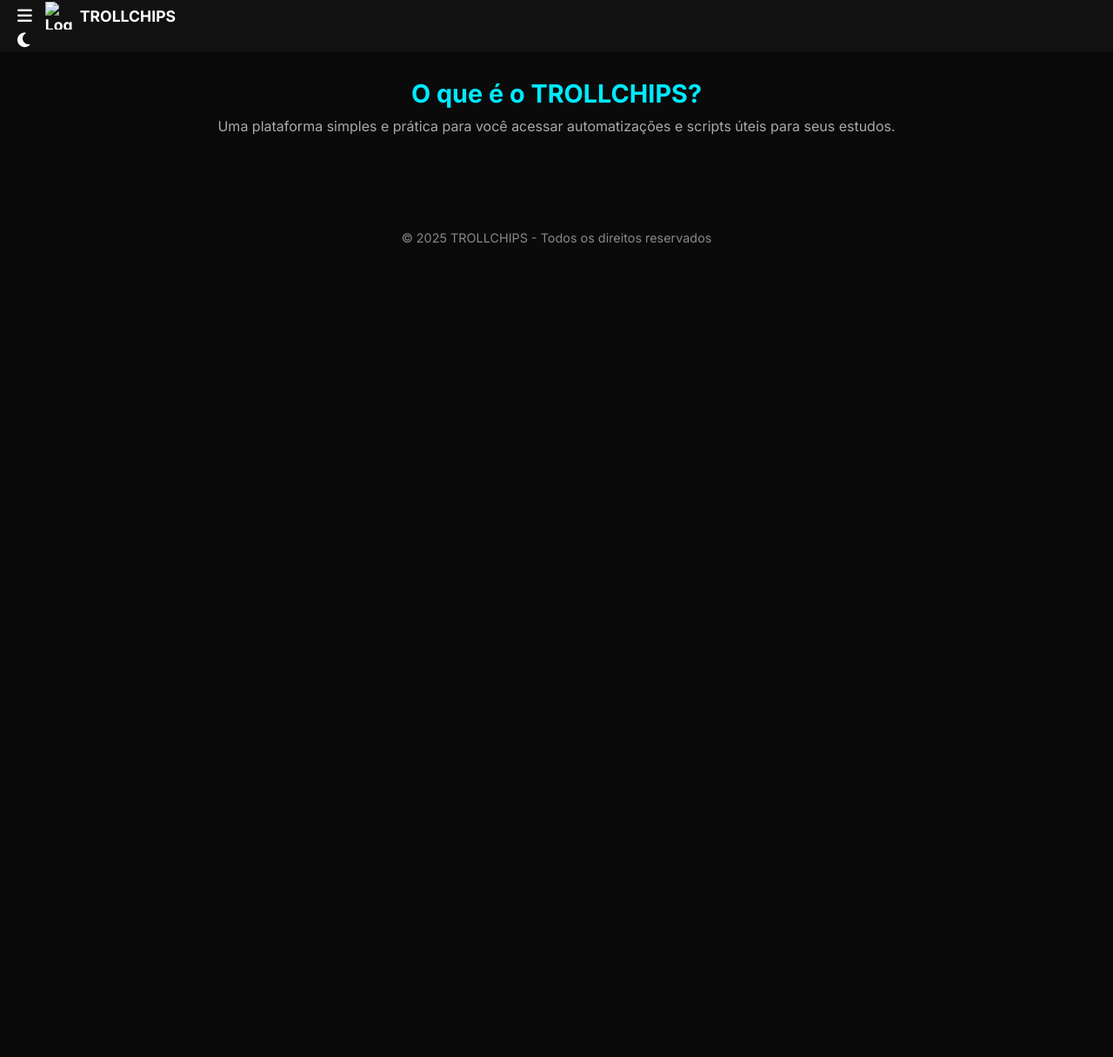
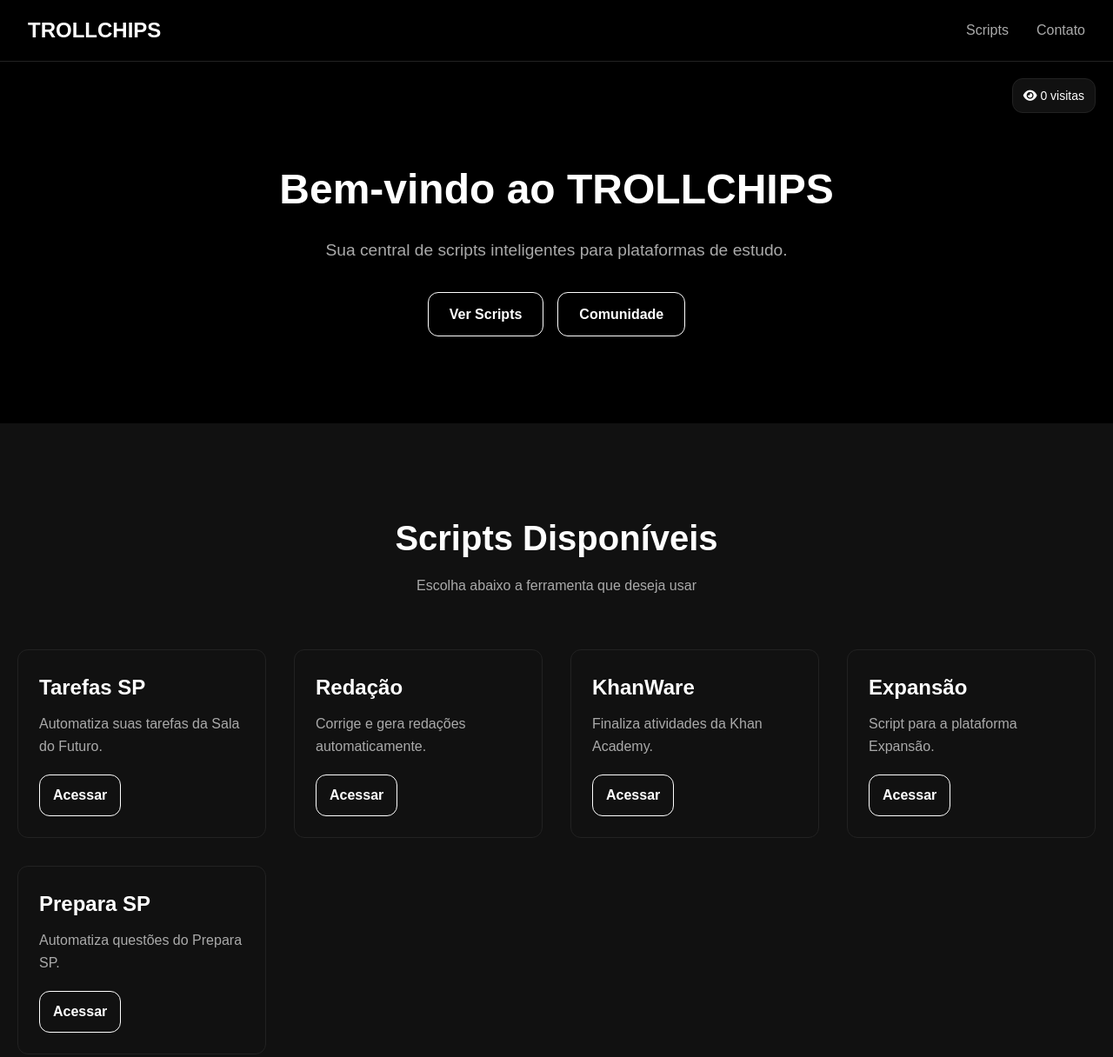
Before and after one commit to cryptitys/Trollchipss.tarefas, a plain HTML site: page index.html in a window 1280 px wide. Shown: the top 1216 px of the page at 87% size. Before the commit the page ends 800 px from the top, so only its background shows below. Drawn offline with Linux system fonts and the light colour scheme; no server answers.

Commit message:
Update index.html

```diff
--- a/index.html
+++ b/index.html
@@ -3,261 +3,253 @@
 <head>
   <meta charset="UTF-8">
   <meta name="viewport" content="width=device-width, initial-scale=1.0">
-  <title>TROLLCHIPS</title>
-  <link href="https://fonts.googleapis.com/css2?family=Inter:wght@300;400;500;600;700;800&display=swap" rel="stylesheet">
+  <title>TROLLCHIPS • Central de Scripts</title>
   <link rel="stylesheet" href="https://cdnjs.cloudflare.com/ajax/libs/font-awesome/6.4.0/css/all.min.css">
-  <link rel="shortcut icon" href="logo-trollchips.png" type="image/png">
-  <link rel="stylesheet" href="src/css/styles.css">
-</head>
-<body data-theme="dark">
   <style>
-  /* Reset */
-* { margin: 0; padding: 0; box-sizing: border-box; font-family: 'Inter', sans-serif; }
-
-body[data-theme="dark"] { background: #0a0a0a; color: #fff; }
-body[data-theme="light"] { background: #f5f5f5; color: #111; }
-
-/* Loader */
-.loader {
-  position: fixed; top: 0; left: 0; width: 100%; height: 100%;
-  background: #0a0a0a; display: flex; justify-content: center; align-items: center;
-  z-index: 2000; transition: opacity 0.5s ease, visibility 0.5s ease;
+    :root {
+      --bg-dark: #000;
+      --bg-light: #111;
+      --text-primary: #fff;
+      --text-secondary: #aaa;
+      --card-bg: #111;
+      --border-color: #222;
+      --radius: 0.75rem;
+      --transition: 0.3s ease;
     }
-.loader.hidden { opacity: 0; visibility: hidden; }
-.loader-content { text-align: center; }
-.loader-logo { width: 80px; margin-bottom: 20px; animation: pulse 1.5s infinite; }
-.loader-title { font-size: 2rem; color: #00eaff; }
-.loader-subtitle { font-size: 1.2rem; color: #bbb; }
-@keyframes pulse { 0%,100% { transform: scale(1); } 50% { transform: scale(1.1); } }
-
-/* Navbar */
-.navbar {
-  position: fixed; top: 0; left: 0; right: 0; height: 60px;
-  background: #111; display: flex; align-items: center; justify-content: space-between;
-  padding: 0 20px; box-shadow: 0 2px 6px rgba(0,0,0,0.4); z-index: 1000;
+    * {
+      margin: 0;
+      padding: 0;
+      box-sizing: border-box;
     }
-.nav-left { display: flex; align-items: center; gap: 15px; }
-.logo { display: flex; align-items: center; font-weight: 700; font-size: 1.1rem; color: #fff; text-decoration: none; }
-.theme-toggle, .sidebar-toggle {
-  background: none; border: none; color: #fff; font-size: 1.2rem; cursor: pointer; transition: 0.3s;
+    body {
+      font-family: "Urbanist", sans-serif;
+      background-color: var(--bg-dark);
+      color: var(--text-primary);
+      line-height: 1.6;
     }
-.theme-toggle:hover, .sidebar-toggle:hover { color: #00f0ff; }
-
-/* Sidebar */
-.sidebar {
-  position: fixed; top: 60px; left: 0; width: 220px; height: 100%;
-  background: #151515; padding: 20px 10px; transform: translateX(-100%);
-  transition: transform 0.3s ease; z-index: 900;
+    a {
+      text-decoration: none;
+      color: inherit;
     }
-.sidebar.active { transform: translateX(0); }
-.sidebar-header { margin-bottom: 20px; text-align: center; color: #bbb; }
-.sidebar-logo { display: flex; align-items: center; gap: 8px; justify-content: center; font-weight: 600; color: #00eaff; }
-.sidebar-menu { list-style: none; padding: 0; margin: 0; }
-.sidebar-item { margin-bottom: 15px; }
-.sidebar-link {
-  display: flex; align-items: center; gap: 10px; color: #ddd; text-decoration: none;
-  padding: 8px 12px; border-radius: 8px; transition: 0.3s;
+    header {
+      position: fixed;
+      top: 0;
+      left: 0;
+      width: 100%;
+      padding: 1rem 2rem;
+      background: rgba(0,0,0,0.9);
+      border-bottom: 1px solid var(--border-color);
+      z-index: 1000;
     }
-.sidebar-link:hover, .sidebar-item.active .sidebar-link { background: #222; color: #00f0ff; }
-
-/* Conteúdo */
-.main-content { margin-top: 70px; padding: 20px; transition: margin-left 0.3s; }
-.with-sidebar { margin-left: 240px; }
-.page { display: none; }
-.page.active { display: block; }
-
-/* Seções */
-.section-header { text-align: center; margin-bottom: 30px; }
-.section-title { font-size: 1.8rem; color: #00eaff; margin-bottom: 10px; }
-.section-subtitle { font-size: 1rem; color: #aaa; }
-
-/* Botões */
-.buttons-container { display: flex; flex-wrap: wrap; gap: 15px; justify-content: center; }
-.button {
-  flex: 1 1 200px; max-width: 260px; height: 55px;
-  display: flex; align-items: center; justify-content: center; gap: 8px;
-  font-weight: 600; color: #fff; text-decoration: none;
-  background: linear-gradient(135deg,#1f1f1f,#2c2c2c);
-  border-radius: 12px; transition: 0.3s; position: relative; overflow: hidden;
+    nav {
+      display: flex;
+      justify-content: space-between;
+      align-items: center;
     }
-.button:before {
-  content: ""; position: absolute; top: 0; left: -100%; width: 100%; height: 100%;
-  background: linear-gradient(90deg,transparent,rgba(255,255,255,0.2),transparent);
-  transition: 0.5s;
+    .logo {
+      font-size: 1.5rem;
+      font-weight: 800;
     }
-.button:hover:before { left: 100%; }
-.button:hover { transform: translateY(-3px); background: linear-gradient(135deg,#303030,#444); }
-
+    .nav-links {
+      list-style: none;
+      display: flex;
+      gap: 2rem;
+    }
+    .nav-links a {
+      color: var(--text-secondary);
+      font-weight: 500;
+      transition: var(--transition);
+    }
+    .nav-links a:hover {
+      color: var(--text-primary);
+    }
+    /* Visitor Counter */
+    .visitor-counter {
+      position: fixed;
+      top: 90px;
+      right: 20px;
+      background: #111;
+      border: 1px solid var(--border-color);
+      border-radius: var(--radius);
+      padding: 8px 12px;
+      font-size: 14px;
+      z-index: 999;
+    }
+    /* Hero */
+    .hero {
+      padding: 180px 20px 100px;
+      text-align: center;
+      background: #000;
+    }
+    .hero h1 {
+      font-size: 3rem;
+      margin-bottom: 1rem;
+      color: #fff;
+    }
+    .hero p {
+      color: var(--text-secondary);
+      font-size: 1.2rem;
+      margin-bottom: 2rem;
+    }
+    .cta-buttons {
+      display: flex;
+      gap: 1rem;
+      justify-content: center;
+      flex-wrap: wrap;
+    }
+    .btn {
+      padding: 12px 24px;
+      border-radius: var(--radius);
+      border: 1px solid #fff;
+      color: #fff;
+      font-weight: 600;
+      transition: var(--transition);
+    }
+    .btn:hover {
+      background: #fff;
+      color: #000;
+    }
+    /* Scripts Section */
+    .scripts-section {
+      padding: 100px 20px;
+      background: var(--bg-light);
+    }
+    .section-header {
+      text-align: center;
+      margin-bottom: 60px;
+    }
+    .section-header h2 {
+      font-size: 2.5rem;
+      margin-bottom: 10px;
+    }
+    .section-header p {
+      color: var(--text-secondary);
+    }
+    .scripts-grid {
+      display: grid;
+      grid-template-columns: repeat(auto-fill, minmax(280px, 1fr));
+      gap: 2rem;
+    }
+    .script-card {
+      background: var(--card-bg);
+      border: 1px solid var(--border-color);
+      border-radius: var(--radius);
+      padding: 1.5rem;
+      transition: var(--transition);
+    }
+    .script-card:hover {
+      transform: translateY(-5px);
+      border-color: #fff;
+    }
+    .card-title {
+      font-size: 1.5rem;
+      margin-bottom: 10px;
+    }
+    .card-description {
+      color: var(--text-secondary);
+      margin-bottom: 20px;
+    }
+    .card-button {
+      display: inline-block;
+      padding: 10px 15px;
+      border: 1px solid #fff;
+      border-radius: var(--radius);
+      font-weight: 600;
+      transition: var(--transition);
+    }
+    .card-button:hover {
+      background: #fff;
+      color: #000;
+    }
     /* Footer */
-footer { text-align: center; padding: 20px; color: #888; margin-top: 40px; font-size: 0.9rem; }
-
-/* Responsivo */
-@media(max-width:768px){
-  .with-sidebar { margin-left: 0; }
-  .sidebar { width: 200px; }
-  .button { flex: 1 1 100%; }
+    footer {
+      padding: 40px 20px;
+      text-align: center;
+      background: #000;
+      border-top: 1px solid var(--border-color);
+      color: var(--text-secondary);
+    }
+    footer strong {
+      color: #fff;
+    }
+    @media (max-width: 768px) {
+      .nav-links { display: none; }
     }
   </style>
-  <!-- Loader -->
-  <div id="loader" class="loader">
-    <div class="loader-content">
-      <img src="logo-trollchips.png" alt="Logo Trollchips" class="loader-logo">
-      <h1 class="loader-title">Bem-vindo ao TROLLCHIPS</h1>
-      <p class="loader-subtitle">Automatizações, Scripts e muito mais</p>
-    </div>
+</head>
+<body>
+  <!-- Visitor Counter -->
+  <div class="visitor-counter">
+    <i class="fas fa-eye"></i> <span id="visitor-count">0</span> visitas
   </div>
 
-  <!-- App -->
-  <div id="mainApp" class="main-app">
-    <!-- Navbar -->
-    <nav class="navbar">
-      <div class="nav-container">
-        <div class="nav-left">
-          <button id="sidebarToggle" class="sidebar-toggle"><i class="fas fa-bars"></i></button>
-          <a href="#" class="logo">
-            <img src="logo-trollchips.png" alt="Logo Trollchips" style="width: 32px; height: 32px; object-fit: contain; margin-right: 8px;">
-            <span>TROLLCHIPS</span>
-          </a>
+  <!-- Header -->
+  <header>
+    <nav>
+      <div class="logo">TROLLCHIPS</div>
+      <ul class="nav-links">
+        <li><a href="#scripts">Scripts</a></li>
+        <li><a href="#">Contato</a></li>
+      </ul>
+    </nav>
+  </header>
+
+  <!-- Hero -->
+  <section class="hero">
+    <h1>Bem-vindo ao TROLLCHIPS</h1>
+    <p>Sua central de scripts inteligentes para plataformas de estudo.</p>
+    <div class="cta-buttons">
+      <a href="#scripts" class="btn">Ver Scripts</a>
+      <a href="https://discord.gg/" target="_blank" class="btn">Comunidade</a>
     </div>
-        <div class="nav-right">
-          <button id="themeToggle" class="theme-toggle"><i class="fas fa-moon"></i></button>
+  </section>
+
+  <!-- Scripts Section -->
+  <section id="scripts" class="scripts-section">
+    <div class="section-header">
+      <h2>Scripts Disponíveis</h2>
+      <p>Escolha abaixo a ferramenta que deseja usar</p>
     </div>
+    <div class="scripts-grid">
+      <div class="script-card">
+        <h3 class="card-title">Tarefas SP</h3>
+        <p class="card-description">Automatiza suas tarefas da Sala do Futuro.</p>
+        <a href="https://tarefas.bishacks.site/" target="_blank" class="card-button">Acessar</a>
       </div>
-    </nav>
-
-    <!-- Sidebar -->
-    <aside id="sidebar" class="sidebar">
-      <div class="sidebar-header">
-        <div class="sidebar-logo">
-          <i class="fas fa-book"></i>
-          <span>Menu</span>
+      <div class="script-card">
+        <h3 class="card-title">Redação</h3>
+        <p class="card-description">Corrige e gera redações automaticamente.</p>
+        <a href="https://redacao.cupiditys.lol/" target="_blank" class="card-button">Acessar</a>
       </div>
+      <div class="script-card">
+        <h3 class="card-title">KhanWare</h3>
+        <p class="card-description">Finaliza atividades da Khan Academy.</p>
+        <a href="https://khanware.space/" target="_blank" class="card-button">Acessar</a>
       </div>
-      <div class="sidebar-content">
-        <div class="sidebar-section">
-          <h3 class="sidebar-section-title">Principal</h3>
-          <ul class="sidebar-menu">
-            <li class="sidebar-item active">
-              <a href="#intro" class="sidebar-link" data-page="intro">
-                <i class="fas fa-home"></i>
-                <span>Início</span>
-              </a>
-            </li>
-            <li class="sidebar-item">
-              <a href="#scripts" class="sidebar-link" data-page="scripts">
-                <i class="fas fa-code"></i>
-                <span>Scripts</span>
-              </a>
-            </li>
-            <li class="sidebar-item">
-              <a href="https://trollchipss.netlify.app" class="sidebar-link">
-                <i class="fas fa-arrow-left"></i>
-                <span>Voltar</span>
-              </a>
-            </li>
-          </ul>
+      <div class="script-card">
+        <h3 class="card-title">Expansão</h3>
+        <p class="card-description">Script para a plataforma Expansão.</p>
+        <a href="https://expansao.cmsphacks.xyz/" target="_blank" class="card-button">Acessar</a>
       </div>
-      </div>
-    </aside>
-
-    <!-- Main Content -->
-    <main id="mainContent" class="main-content">
-
-      <!-- Intro Page -->
-      <div id="introPage" class="page active">
-        <section class="intro-section">
-          <div class="container">
-            <div class="section-header">
-              <h2 class="section-title">O que é o TROLLCHIPS?</h2>
-              <p class="section-subtitle">Uma plataforma simples e prática para você acessar automatizações e scripts úteis para seus estudos.</p>
+      <div class="script-card">
+        <h3 class="card-title">Prepara SP</h3>
+        <p class="card-description">Automatiza questões do Prepara SP.</p>
+        <a href="https://crimsonstrauss.xyz/preparasp" target="_blank" class="card-button">Acessar</a>
       </div>
     </div>
   </section>
-      </div>
-
-      <!-- Scripts Page -->
-      <div id="scriptsPage" class="page">
-        <section class="scripts-section">
-          <div class="container">
-            <div class="section-header">
-              <h2 class="section-title">Scripts Disponíveis</h2>
-              <p class="section-subtitle">Clique no botão para acessar cada automação</p>
-            </div>
-
-            <div class="buttons-container">
-              <a href="#" class="button"><i class="fas fa-tasks"></i> TarefaSP</a>
-              <a href="#" class="button"><i class="fas fa-pen-to-square"></i> Redação</a>
-              <a href="#" class="button"><i class="fas fa-graduation-cap"></i> Khan Academy</a>
-              <a href="#" class="button"><i class="fas fa-moon"></i> Expansão Noturno</a>
-              <a href="#" class="button"><i class="fas fa-book"></i> LeiaSP</a>
-              <a href="#" class="button"><i class="fas fa-laptop"></i> Alura</a>
-              <a href="gabarito1dia.html" class="button"><i class="fas fa-book-open"></i> Gabarito 1Dia</a>
-              <a href="https://apostilastrollchipss.netlify.app/" class="button"><i class="fas fa-book-open"></i> Apostilas</a>
-            </div>
-          </div>
-        </section>
-      </div>
-
-    </main>
-
-    <!-- Overlay -->
-    <div id="overlay" class="overlay"></div>
 
   <!-- Footer -->
   <footer>
-      © 2025 TROLLCHIPS - Todos os direitos reservados
+    <p>© <strong>TROLLCHIPS</strong> 2025 - Todos os direitos reservados.</p>
   </footer>
-  </div>
+
   <script>
-  const sidebar = document.getElementById("sidebar");
-const sidebarToggle = document.getElementById("sidebarToggle");
-const mainContent = document.getElementById("mainContent");
-const themeToggle = document.getElementById("themeToggle");
-const body = document.body;
-const pages = document.querySelectorAll(".page");
-const links = document.querySelectorAll(".sidebar-link");
-const loader = document.getElementById("loader");
-const mainApp = document.getElementById("mainApp");
-
-// Loader some depois de 2.5s
-window.addEventListener("load", () => {
-  setTimeout(() => {
-    loader.classList.add("hidden");
-    mainApp.classList.add("active");
-  }, 2500);
-});
-
-// Sidebar toggle
-sidebarToggle.addEventListener("click", () => {
-  sidebar.classList.toggle("active");
-  mainContent.classList.toggle("with-sidebar");
-});
-
-// Tema toggle
-themeToggle.addEventListener("click", () => {
-  if (body.getAttribute("data-theme") === "dark") {
-    body.setAttribute("data-theme", "light");
-  } else {
-    body.setAttribute("data-theme", "dark");
-  }
-});
-
-// Navegação entre páginas
-links.forEach(link => {
-  link.addEventListener("click", e => {
-    if (link.dataset.page) {
-      e.preventDefault();
-      const pageId = link.dataset.page + "Page";
-
-      pages.forEach(p => p.classList.remove("active"));
-      document.getElementById(pageId).classList.add("active");
-
-      links.forEach(l => l.parentElement.classList.remove("active"));
-      link.parentElement.classList.add("active");
-    }
-  });
-});
+    // Contador de visitantes
+    const counterElement = document.getElementById('visitor-count');
+    fetch('https://api.countapi.xyz/hit/trollchips/visitas')
+      .then(res => res.json())
+      .then(data => counterElement.textContent = data.value);
   </script>
-
 </body>
   </html>
```
Lines whose indentation alone changed are shown as unchanged.
